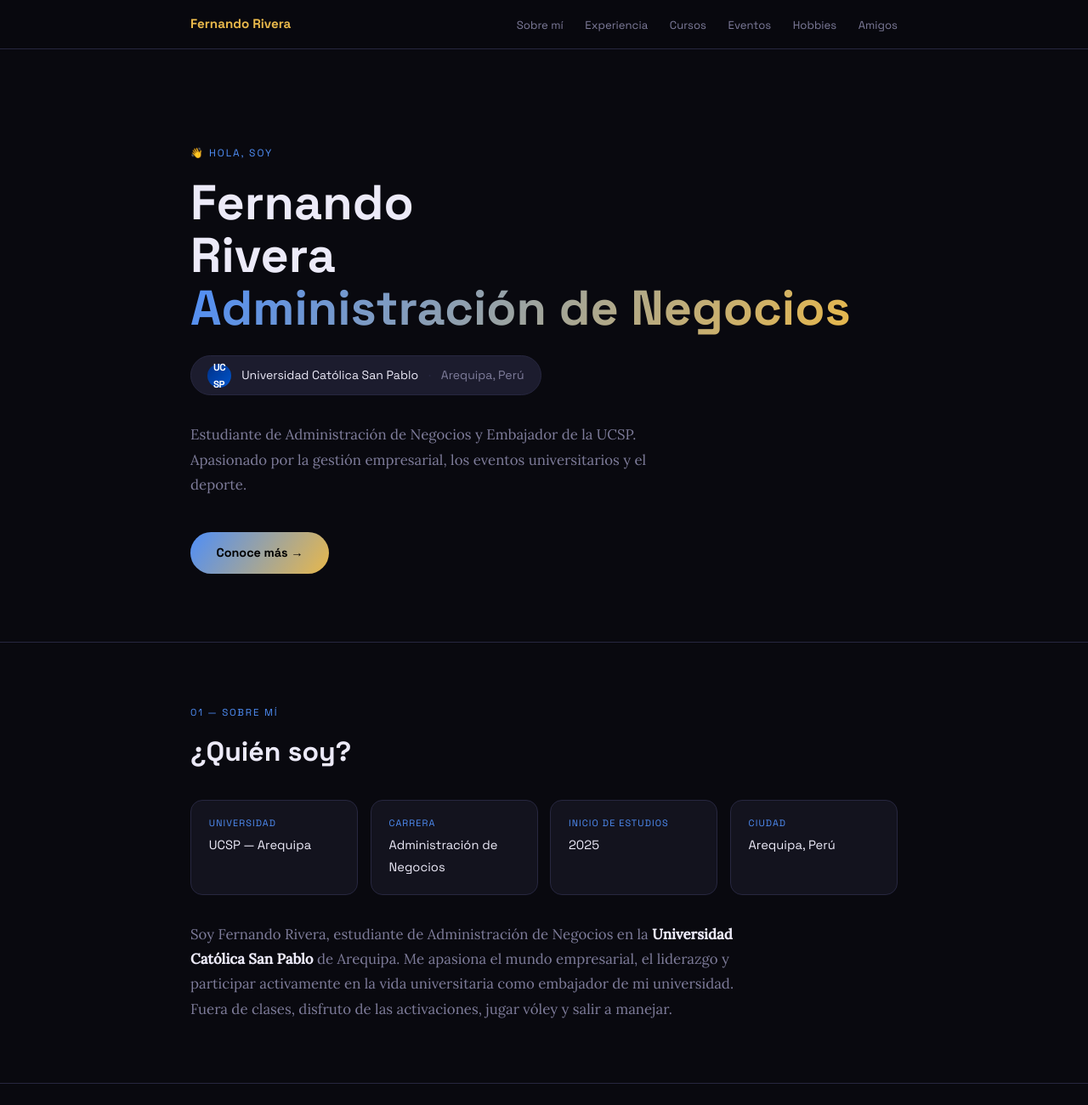
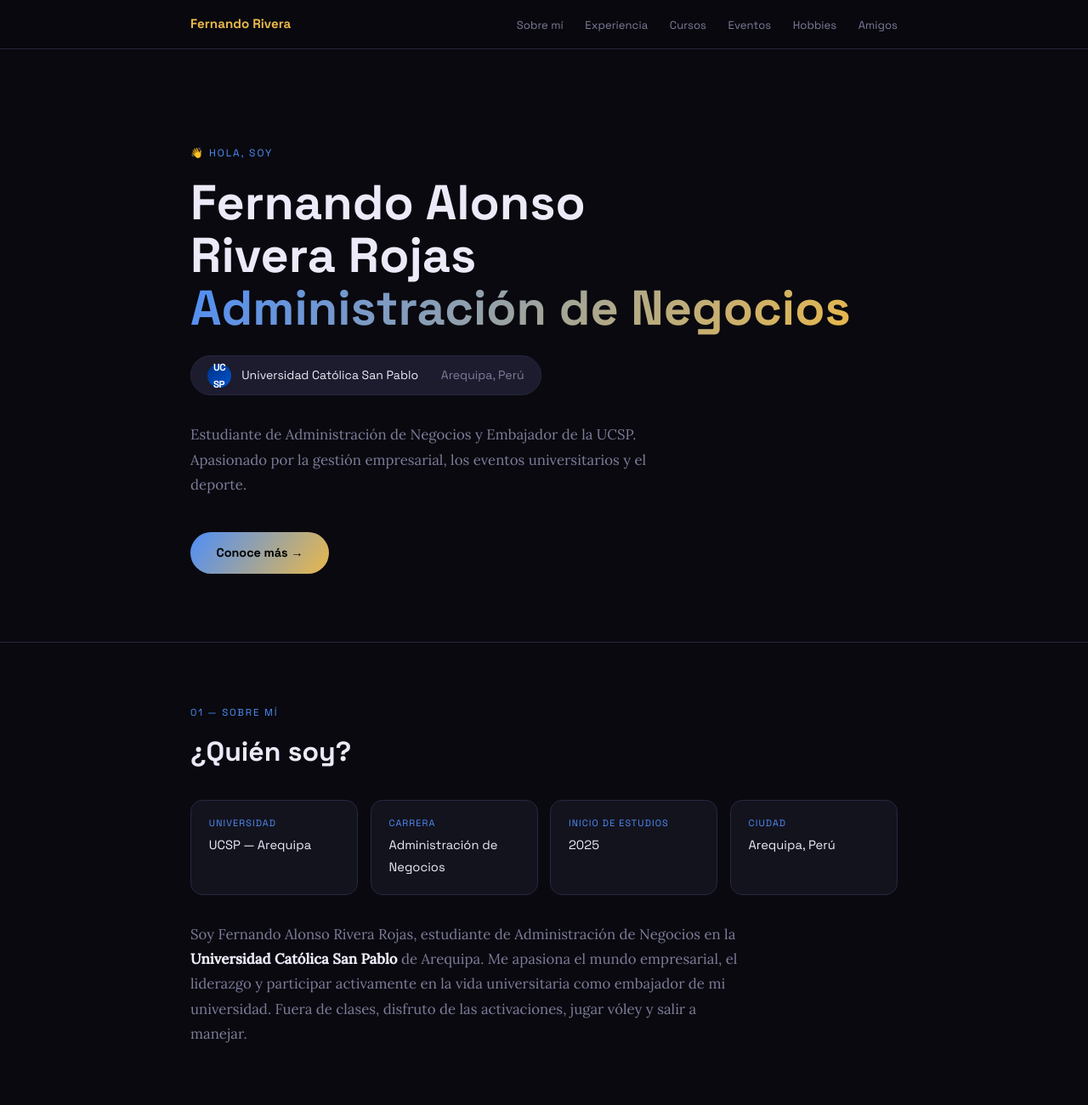
Before and after one commit to fernandoriveraa/fernandoriveraa.github.io, a plain HTML site: page index.html in a window 1280 px wide. Shown: the top 1300 px of the page at 85% size. Drawn offline with Linux system fonts and the light colour scheme.

Commit message:
Update index.html

```diff
--- a/index.html
+++ b/index.html
@@ -3,11 +3,11 @@
 <head>
   <meta charset="UTF-8" />
   <meta name="viewport" content="width=device-width, initial-scale=1.0" />
-  <title>Fernando Rivera — Administración de Negocios | UCSP Arequipa</title>
-  <meta name="description" content="Hola, soy Fernando Rivera, estudiante de Administración de Negocios y embajador de la Universidad Católica San Pablo de Arequipa. Conoce mi experiencia, cursos y proyectos." />
-  <meta name="keywords" content="Fernando Rivera, administración de negocios, Universidad Católica San Pablo, UCSP, embajador UCSP, Arequipa" />
-  <meta name="author" content="Fernando Rivera" />
-  <meta property="og:title" content="Fernando Rivera — Estudiante UCSP Arequipa" />
+  <title>Fernando Alonso Rivera Rojas — Administración de Negocios | UCSP Arequipa</title>
+  <meta name="description" content="Hola, soy Fernando Alonso Rivera Rojas, estudiante de Administración de Negocios y embajador de la Universidad Católica San Pablo de Arequipa. Conoce mi experiencia, cursos y proyectos." />
+  <meta name="keywords" content="Fernando Alonso Rivera Rojas, Fernando Rivera Rojas, Fernando Rivera, administración de negocios, Universidad Católica San Pablo, UCSP, embajador UCSP, Arequipa" />
+  <meta name="author" content="Fernando Alonso Rivera Rojas" />
+  <meta property="og:title" content="Fernando Alonso Rivera Rojas — Estudiante UCSP Arequipa" />
   <meta property="og:description" content="Estudiante de Administración de Negocios y Embajador de la UCSP. Conoce más sobre mí." />
   <meta property="og:type" content="website" />
   <meta property="og:url" content="https://fernandoriveraa.github.io" />
@@ -223,7 +223,7 @@
   <div class="wrap">
     <p class="eyebrow">👋 Hola, soy</p>
     <h1>
-      <span class="name">Fernando<br>Rivera</span><br>
+      <span class="name">Fernando Alonso<br>Rivera Rojas</span><br>
       <span class="role">Administración de Negocios</span>
     </h1>
 
@@ -268,7 +268,7 @@
     </div>
 
     <p style="color:var(--muted); max-width:660px;">
-      Soy Fernando Rivera, estudiante de Administración de Negocios en la
+      Soy Fernando Alonso Rivera Rojas, estudiante de Administración de Negocios en la
       <strong style="color:var(--text)">Universidad Católica San Pablo</strong> de Arequipa.
       Me apasiona el mundo empresarial, el liderazgo y participar activamente en la vida universitaria
       como embajador de mi universidad. Fuera de clases, disfruto de las activaciones,
@@ -457,7 +457,7 @@
 <!-- FOOTER -->
 <footer>
   <div class="wrap">
-    <p>© 2025 Fernando Rivera · Arequipa, Perú 🇵🇪</p>
+    <p>© 2025 Fernando Alonso Rivera Rojas · Arequipa, Perú 🇵🇪</p>
   </div>
 </footer>
 
```
